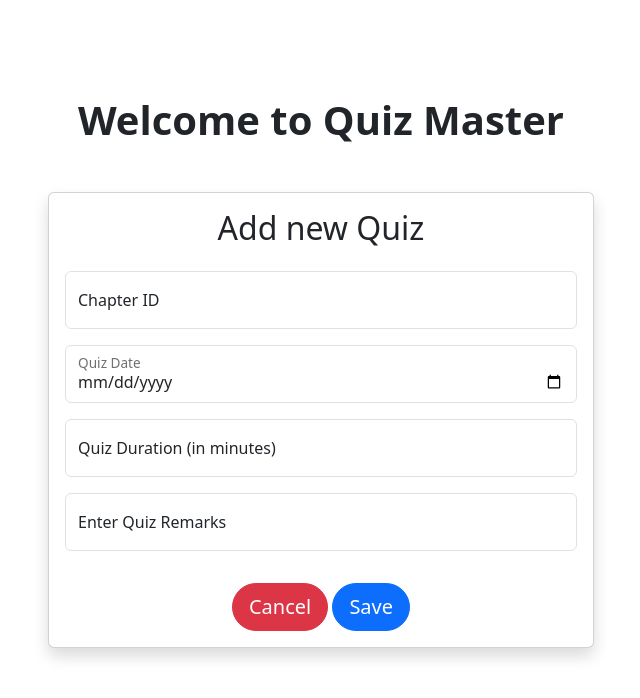
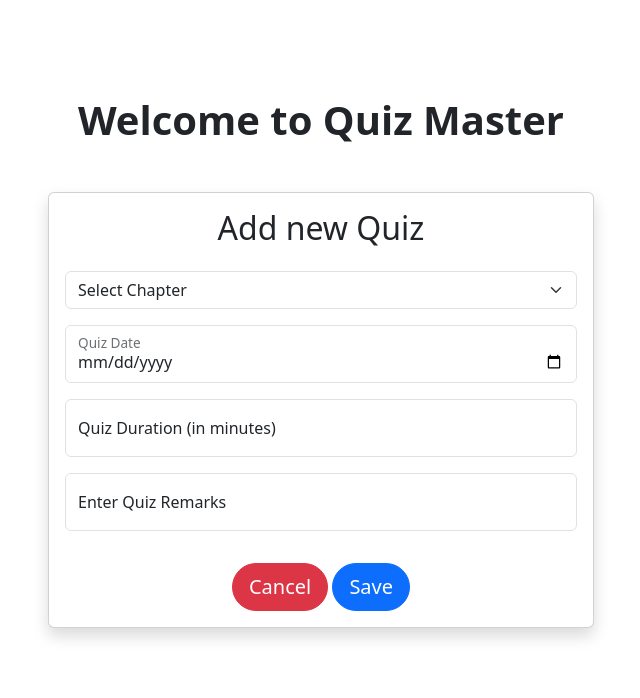
Before and after one commit to mirno-nir/quiz-master-v1, a Flask app: page /add_quiz in a window 1280 px wide. Shown: the top 698 px of the page, without its empty margins (319-959 px from the left). Run offline with Flask 3, Linux system fonts and the light colour scheme; tables that the repository leaves empty hold one stand-in row (values such as "Sample post").

Commit message:
Quiz_chapter selection enhancement - Core Functionalities Done

```diff
--- a/app.py
+++ b/app.py
@@ -31,4 +31,4 @@ with app.app_context():
 
 
 if __name__ == '__main__':
-    app.run()
+    app.run(port=5050)
--- a/application/controllers.py
+++ b/application/controllers.py
@@ -142,7 +142,8 @@ def quiz_management():
 def add_quiz():
     try:
         if request.method == 'GET':
-            return render_template('/add_quiz.html')
+            chapters = Chapter.query.all()
+            return render_template('/add_quiz.html', chapters = chapters)
         if request.method == 'POST':
             chapter_id = request.form.get('chapter_id')
             chapter_exist = Chapter.query.filter_by(chapter_id = chapter_id).first()
--- a/templates/add_quiz.html
+++ b/templates/add_quiz.html
@@ -14,9 +14,13 @@
                         <div class="card-body">
                             <form action="/add_quiz" method="GET">
                                 <h2 class="mb-4 text-center">Add new Quiz</h2>
-                                <div class="form-floating mb-3">
-                                    <input type="text" class="form-control" id="chapter_id" name="chapter_id" placeholder="Enter Chapter ID here" required>
-                                    <label for="chapter_id">Chapter ID</label>
+                                <div class="mb-3">
+                                    <select class="form-select" name="chapter_id" aria-label="Default select example" required>
+                                        <option selected disabled>Select Chapter</option>
+                                        {% for chapter in chapters %}
+                                        <option value="{{chapter.chapter_id}}" >{{chapter.chapter_name}}</option>
+                                        {% endfor %}
+                                    </select>
                                 </div>
                                 <div class="form-floating mb-3">
                                     <input type="date" class="form-control" id="quiz_date" name="quiz_date" placeholder="Enter Date here" required>
```
